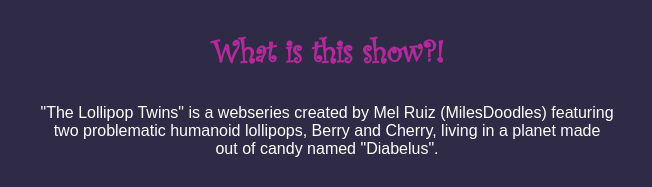
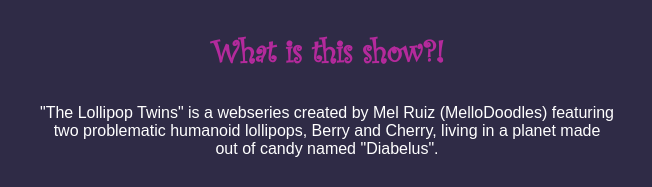
Before and after one commit to MilesDoodles/mlworks.github.io, a plain HTML site: page webs/twins.html in a window 1280 px wide. Shown: the part 422-609 px from the top of the page, 313-965 px from the left. Drawn offline with Linux system fonts and the light colour scheme.

Commit message:
Update twins.html
Updated "MilesDoodles" to "MelloDoodles"

```diff
--- a/webs/twins.html
+++ b/webs/twins.html
@@ -30,7 +30,7 @@
 <div class="newbody">
   <p>&nbsp;</p>
   <p class="BigTitle">What is this show?!</p>
-  <p class="Estilo1">&quot;The Lollipop Twins&quot; is a webseries created by Mel Ruiz (MilesDoodles) featuring<br>
+  <p class="Estilo1">&quot;The Lollipop Twins&quot; is a webseries created by Mel Ruiz (MelloDoodles) featuring<br>
   two problematic humanoid lollipops, Berry and Cherry, living in a planet made<br>
   out
   of candy named &quot;Diabelus&quot;.</p>
```
